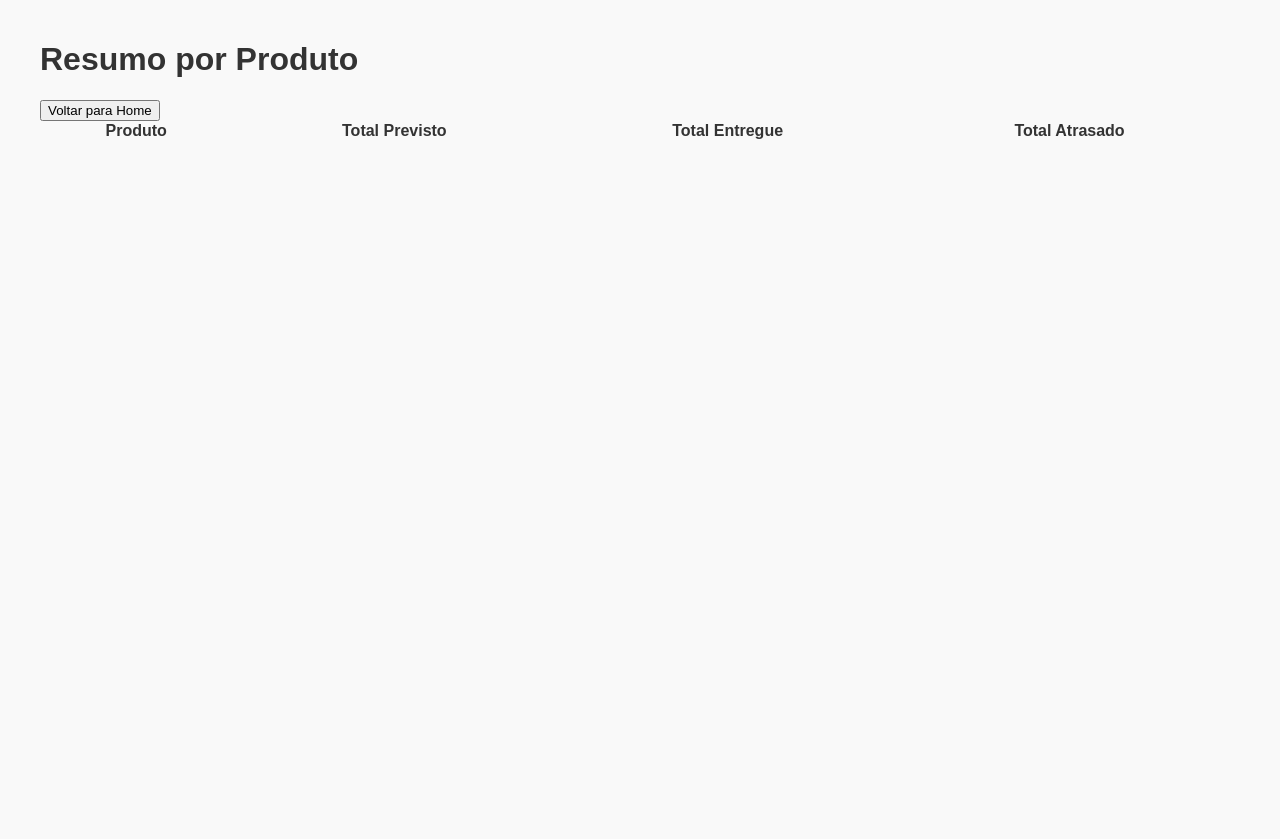
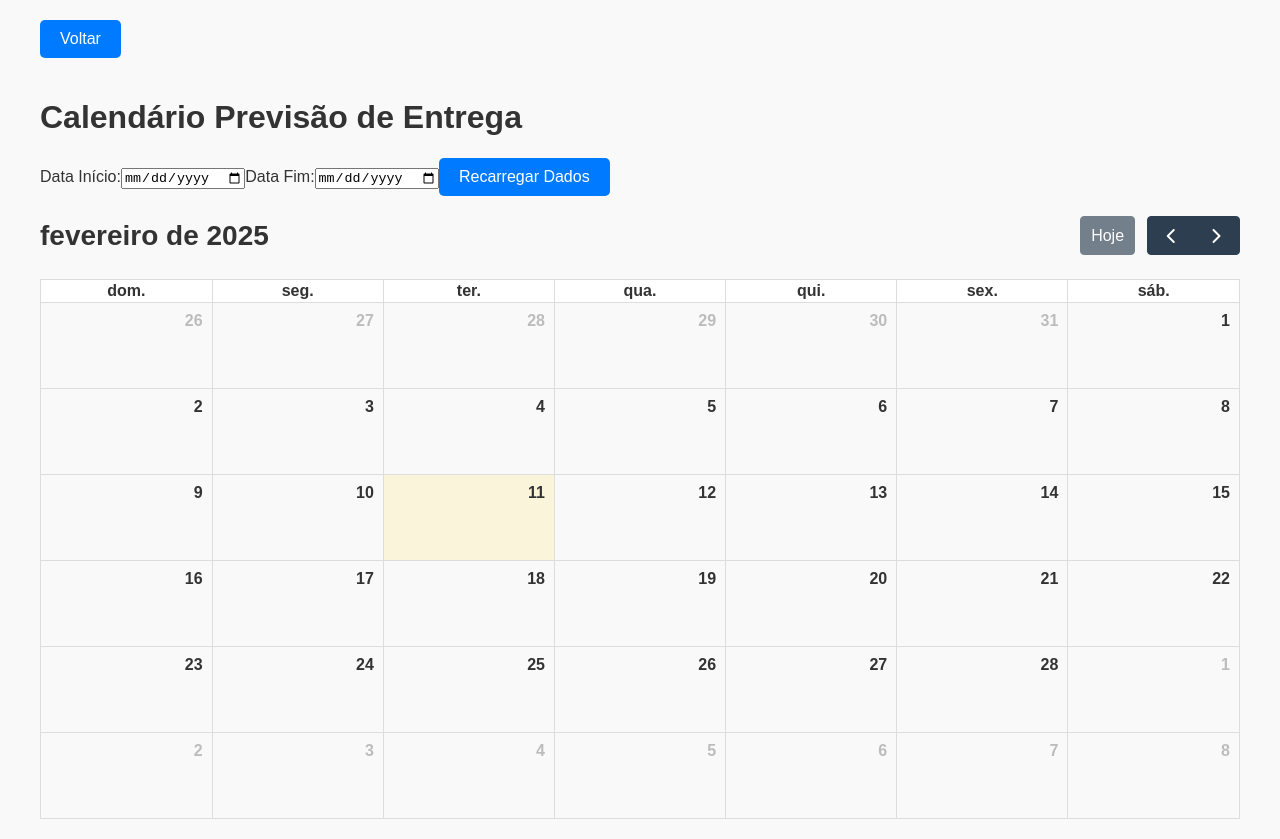
Before and after one commit to gfroede/projeto-pcp, a React (Create React App) app: page /resumo in a window 1280 px wide. Before the commit the page ends 800 px from the top, so only its background shows below. Built offline with nearby package versions, Linux system fonts and the light colour scheme.

Commit message:
Adicionado botão 'Recarregar Dados' destacado no cabeçalho

```diff
--- a/src/App.css
+++ b/src/App.css
@@ -157,3 +157,138 @@ td {
 .dark-mode .action-button:hover {
   background-color: #e68a00;
 }
+
+/* Estilização do Tooltip */
+.calendar-tooltip {
+  position: absolute;
+  background-color: #333;
+  color: #fff;
+  padding: 10px;
+  border-radius: 5px;
+  font-size: 0.9rem;
+  z-index: 1000;
+  white-space: normal; /* Permite quebra de linha */
+  pointer-events: none;
+  box-shadow: 0 2px 4px rgba(0, 0, 0, 0.2);
+  max-width: 300px; /* Limita a largura do tooltip */
+  word-wrap: break-word; /* Quebra palavras longas */
+}
+
+.calendar-event {
+  cursor: pointer;
+  text-align: center;
+  white-space: normal; /* Permite quebra de linha */
+}
+
+/* Destaque para dias com eventos */
+.has-event {
+  background-color: #e6f7ff; /* Cor de fundo suave para dias com eventos */
+}
+
+/* Estilização geral do calendário */
+.fc-daygrid-day-frame {
+  padding: 5px;
+}
+
+.fc-daygrid-day-number {
+  font-weight: bold;
+}
+
+.fc-event {
+  background-color: #007bff; /* Cor padrão para eventos */
+  color: #fff;
+  border-radius: 5px;
+  padding: 5px;
+  cursor: pointer;
+}
+
+.fc-event:hover {
+  background-color: #0056b3; /* Efeito hover para eventos */
+}
+
+/* Estilização da lista de detalhes da data selecionada */
+.detalhes-data ul {
+  list-style-type: none; /* Remove os marcadores padrão da lista */
+  padding: 0;
+  margin: 0;
+}
+
+.detalhes-data li {
+  padding: 10px;
+  margin-bottom: 10px;
+  background-color: #f9f9f9; /* Fundo claro para cada item */
+  border-radius: 5px;
+  border: 1px solid #ddd; /* Borda sutil para separar os itens */
+  font-size: 0.9rem;
+  transition: background-color 0.3s ease; /* Efeito de transição suave */
+}
+
+.detalhes-data li:hover {
+  background-color: #e6f7ff; /* Cor de fundo ao passar o mouse */
+}
+
+.detalhes-data h2 {
+  margin-bottom: 20px;
+  font-size: 1.2rem;
+  color: #333;
+}
+
+/* Botão de ação */
+.action-button {
+  background-color: #007bff;
+  color: #fff;
+  border: none;
+  padding: 10px 20px;
+  border-radius: 5px;
+  cursor: pointer;
+  font-size: 1rem;
+  margin-bottom: 20px;
+}
+
+.action-button:hover {
+  background-color: #0056b3;
+}
+
+/* Contêiner para o cabeçalho */
+.header-container {
+  display: flex;
+  justify-content: space-between; /* Alinha o título à esquerda e o botão à direita */
+  align-items: center; /* Centraliza verticalmente */
+  margin-bottom: 20px; /* Espaçamento abaixo do cabeçalho */
+}
+
+/* Estilo específico para o botão "Recarregar Dados" */
+.reload-button {
+  background-color: #ff5722; /* Laranja chamativo */
+  color: white;
+  padding: 10px 20px;
+  border: none;
+  border-radius: 5px;
+  cursor: pointer;
+  font-size: 1rem;
+  box-shadow: 0 4px 6px rgba(0, 0, 0, 0.1); /* Sombra para destaque */
+  transition: transform 0.2s ease-in-out, background-color 0.3s ease; /* Efeitos suaves */
+}
+
+.reload-button:hover {
+  background-color: #e64a19; /* Escurece ao passar o mouse */
+  transform: scale(1.5); /* Aumenta ligeiramente ao passar o mouse */
+}
+
+/* Estilo específico para o botão "Ver Calendario" */
+.calendar-button {
+  background-color: #1b8f2a; /* Laranja chamativo */
+  color: white;
+  padding: 10px 20px;
+  border: none;
+  border-radius: 5px;
+  cursor: pointer;
+  font-size: 1rem;
+  box-shadow: 0 4px 6px rgba(0, 0, 0, 0.1); /* Sombra para destaque */
+  transition: transform 0.2s ease-in-out, background-color 0.3s ease; /* Efeitos suaves */
+}
+
+.calendar-button:hover {
+  background-color: #196b05; /* Escurece ao passar o mouse */
+  transform: scale(1.2); /* Aumenta ligeiramente ao passar o mouse */
+}
--- a/src/Resumo.js
+++ b/src/Resumo.js
@@ -1,72 +1,174 @@
-import React, { useMemo } from 'react';
+import React, { useMemo, useState } from 'react';
 import { useLocation, Link } from 'react-router-dom';
+import FullCalendar from '@fullcalendar/react';
+import dayGridPlugin from '@fullcalendar/daygrid';
+import interactionPlugin from '@fullcalendar/interaction';
+import ptLocale from '@fullcalendar/core/locales/pt-br'; // Tradução para português
 import './App.css';
 
 const Resumo = () => {
   const location = useLocation();
-  const combinedData = location.state?.combinedData || [];
+  const [combinedData, setCombinedData] = useState(location.state?.combinedData || []);
+  const [filtroDataInicio, setFiltroDataInicio] = useState('');
+  const [filtroDataFim, setFiltroDataFim] = useState('');
+  const [dataSelecionada, setDataSelecionada] = useState(null);
 
-  // Função para calcular o resumo por produto
-  const resumoPorProduto = useMemo(() => {
-    const resumo = {};
+  // Função para converter datas no formato dd/mm/yyyy para um objeto Date
+  const parseDate = (dateString) => {
+    if (!dateString) return null;
+    const [day, month, year] = dateString.split('/').map(Number);
+    return new Date(year, month - 1, day);
+  };
 
-    combinedData.forEach((item) => {
-      const { Produto, QuantidadePrevista, QuantidadeEntregue } = item;
+  // Filtrar dados com base no intervalo de datas
+  const dadosFiltrados = useMemo(() => {
+    if (!combinedData.length) return [];
+    let filtrados = combinedData;
+    if (filtroDataInicio && filtroDataFim) {
+      const inicio = parseDate(filtroDataInicio);
+      const fim = parseDate(filtroDataFim);
+      filtrados = filtrados.filter((item) => {
+        const dataPrevisao = parseDate(item['Data de Previsão de Entrega']);
+        return dataPrevisao >= inicio && dataPrevisao <= fim;
+      });
+    }
+    return filtrados;
+  }, [combinedData, filtroDataInicio, filtroDataFim]);
 
-      if (!resumo[Produto]) {
-        resumo[Produto] = {
-          totalPrevisto: 0,
-          totalEntregue: 0,
-          totalAtrasado: 0,
-        };
+  // Função para agrupar dados por data
+  const eventosPorData = useMemo(() => {
+    const eventos = {};
+    dadosFiltrados.forEach((item) => {
+      const dataPrevisao = item['Data de Previsão de Entrega'];
+      if (!eventos[dataPrevisao]) {
+        eventos[dataPrevisao] = [];
       }
+      eventos[dataPrevisao].push({
+        produto: item.Produto,
+        quantidadePrevista: item['Quantidade Prevista'],
+        quantidadeEntregue: item.QuantidadeEntregue,
+      });
+    });
+    return eventos;
+  }, [dadosFiltrados]);
 
-      // Soma os valores previstos e entregues
-      resumo[Produto].totalPrevisto += QuantidadePrevista || 0;
-      resumo[Produto].totalEntregue += QuantidadeEntregue || 0;
+  // Função para renderizar os eventos no calendário
+  const eventosCalendario = useMemo(() => {
+    return Object.keys(eventosPorData).map((data) => ({
+      title: `${eventosPorData[data].length} produtos previstos`,
+      date: parseDate(data),
+      extendedProps: {
+        detalhes: eventosPorData[data],
+      },
+    }));
+  }, [eventosPorData]);
 
-      // Calcula o atrasado apenas se houver diferença positiva
-      const atrasado = Math.max(
-        (QuantidadePrevista || 0) - (QuantidadeEntregue || 0),
-        0
-      );
-      resumo[Produto].totalAtrasado += atrasado;
-    });
+  // Função para lidar com o clique em um evento do calendário
+  const handleDateClick = (arg) => {
+    const dataSelecionada = arg.dateStr; // Data no formato yyyy-MM-dd
+    const dataFormatada = `${dataSelecionada.slice(8, 10)}/${dataSelecionada.slice(5, 7)}/${dataSelecionada.slice(0, 4)}`; // Converte para dd/mm/yyyy
+    const eventosDoDia = eventosPorData[dataFormatada];
+    if (eventosDoDia) {
+      setDataSelecionada({
+        start: dataFormatada,
+        data: eventosDoDia,
+      });
+    } else {
+      setDataSelecionada(null);
+    }
+  };
 
-    return Object.keys(resumo).map((produto) => ({
-      produto,
-      ...resumo[produto],
-    }));
-  }, [combinedData]);
+  // Função para recarregar os dados sem remover os filtros
+  const recarregarDados = () => {
+    // Simule a busca de novos dados (substitua isso pela sua lógica real de busca)
+    const novosDados = location.state?.combinedData || []; // Exemplo: dados originais
+    setCombinedData(novosDados); // Atualiza os dados mantendo os filtros
+  };
 
   return (
     <div className="container">
-      <h1>Resumo por Produto</h1>
+      {/* Botão para voltar à tela anterior */}
       <Link to="/">
-        <button className="voltar-button">Voltar para Home</button>
+        <button className="action-button">Voltar</button>
       </Link>
-      <table className="data-table">
-        <thead>
-          <tr>
-            <th>Produto</th>
-            <th>Total Previsto</th>
-            <th>Total Entregue</th>
-            <th>Total Atrasado</th>
-          </tr>
-        </thead>
-        <tbody>
-          {resumoPorProduto.map((item, index) => (
-            <tr key={index}>
-              <td>{item.produto}</td>
-              <td>{item.totalPrevisto}</td>
-              <td>{item.totalEntregue}</td>
-              <td className={item.totalAtrasado > 0 ? 'faltante-red' : 'faltante-green'}>
-                {item.totalAtrasado}
-              </td>
-            </tr>
-          ))}
-        </tbody>
-      </table>
+      <h1>Calendário Previsão de Entrega</h1>
+
+      {/* Filtros */}
+      <div className="filtros">
+        <label>
+          Data Início:
+          <input
+            type="date"
+            value={filtroDataInicio}
+            onChange={(e) => setFiltroDataInicio(e.target.value)}
+          />
+        </label>
+        <label>
+          Data Fim:
+          <input
+            type="date"
+            value={filtroDataFim}
+            onChange={(e) => setFiltroDataFim(e.target.value)}
+          />
+        </label>
+        {/* Botão para recarregar dados */}
+        <button className="action-button" onClick={recarregarDados}>
+          Recarregar Dados
+        </button>
+      </div>
+
+      {/* Calendário */}
+      <FullCalendar
+        plugins={[dayGridPlugin, interactionPlugin]}
+        initialView="dayGridMonth"
+        locale={ptLocale} // Tradução para português
+        events={eventosCalendario}
+        dateClick={handleDateClick}
+        eventContent={(arg) => {
+          const tooltipContent = arg.event.extendedProps.detalhes
+            .map(
+              (item) =>
+                `<strong>${item.produto}</strong>: ${item.quantidadePrevista} previstas, ${item.quantidadeEntregue} entregues`
+            )
+            .join('<br>');
+          return (
+            <div
+              className="calendar-event"
+              onMouseEnter={(e) => {
+                const tooltip = document.createElement('div');
+                tooltip.className = 'calendar-tooltip';
+                tooltip.innerHTML = tooltipContent;
+                document.body.appendChild(tooltip);
+                const rect = e.target.getBoundingClientRect();
+                tooltip.style.top = `${rect.top + window.scrollY - 10}px`;
+                tooltip.style.left = `${rect.left + window.scrollX + 20}px`;
+              }}
+              onMouseLeave={() => {
+                const tooltips = document.querySelectorAll('.calendar-tooltip');
+                tooltips.forEach((tooltip) => tooltip.remove());
+              }}
+            >
+              <strong>{arg.event.title}</strong>
+            </div>
+          );
+        }}
+        height="auto"
+      />
+
+      {/* Detalhes da Data Selecionada */}
+      {dataSelecionada && (
+        <div className="detalhes-data">
+          <h2>Detalhes para {dataSelecionada.start}</h2>
+          <ul>
+            {dataSelecionada.data.map((item, index) => (
+              <li key={index}>
+                Produto: {item.produto}, Previsto: {item.quantidadePrevista}, Entregue:{' '}
+                {item.quantidadeEntregue}
+              </li>
+            ))}
+          </ul>
+        </div>
+      )}
     </div>
   );
 };
--- a/src/home.js
+++ b/src/home.js
@@ -278,9 +278,27 @@ const Home = () => {
 
   // Função para exportar dados para Excel
   const exportToExcel = () => {
-    const worksheet = XLSX.utils.json_to_sheet(dadosFiltrados);
+    // Certifique-se de que os dados estão no formato correto
+    const formattedData = dadosFiltrados.map((row) => ({
+      Código: row.Codigo,
+      Produto: row.Produto,
+      'Quantidade Prevista': row['Quantidade Prevista'],
+      'Data de Previsão': row['Data de Previsão de Entrega'],
+      'Data de Entrega Real': row.DataEntregaReal,
+      Entregue: row.QuantidadeEntregue,
+      Percentual: row.PercentualEntrega,
+    }));
+
+    // Cria uma nova planilha
+    const worksheet = XLSX.utils.json_to_sheet(formattedData);
+
+    // Cria um novo workbook
     const workbook = XLSX.utils.book_new();
+
+    // Adiciona a planilha ao workbook
     XLSX.utils.book_append_sheet(workbook, worksheet, 'Dados Filtrados');
+
+    // Exporta o arquivo Excel
     XLSX.writeFile(workbook, 'dados_filtrados.xlsx');
   };
 
@@ -314,9 +332,17 @@ const Home = () => {
   const totalExcedente = dadosFiltrados.reduce((acc, curr) => acc + Math.max(0, (curr.QuantidadeEntregue || 0) - (curr['Quantidade Prevista'] || 0)), 0);
 
   return (
-    <div className={`container ${darkMode ? 'dark-mode' : ''}`}>
-      {/* Título */}
-      <h1 className="title">Dados Compilados</h1>
+    <div className="container">
+      {/* Cabeçalho */}
+      <div className="header-container">
+        {/* Título */}
+        <h1 className="title">Controle PCP - Homologação</h1>
+
+        {/* Botão Recarregar Dados */}
+        <button className="reload-button" onClick={reloadData}>
+          Recarregar Dados
+        </button>
+      </div>
 
       {/* Painel de Resumo */}
       <div className="summary-panel">
@@ -433,11 +459,9 @@ const Home = () => {
             <option value="DataEntregaReal">Data de Entrega Real</option>
           </select>
         </label>
-        <button className="reload-button" onClick={reloadData} disabled={loading}>
-          Recarregar Dados
-        </button>
+
         <Link to="/resumo" state={{ combinedData }}>
-          <button className="summary-button">Ver Resumo</button>
+          <button className="calendar-button">Ver Calendário</button>
         </Link>
       </div>
 
```
Also changed, not shown: package.json (+7 -0 lines), 8 other files (tests, documents, lock files or other folders).
